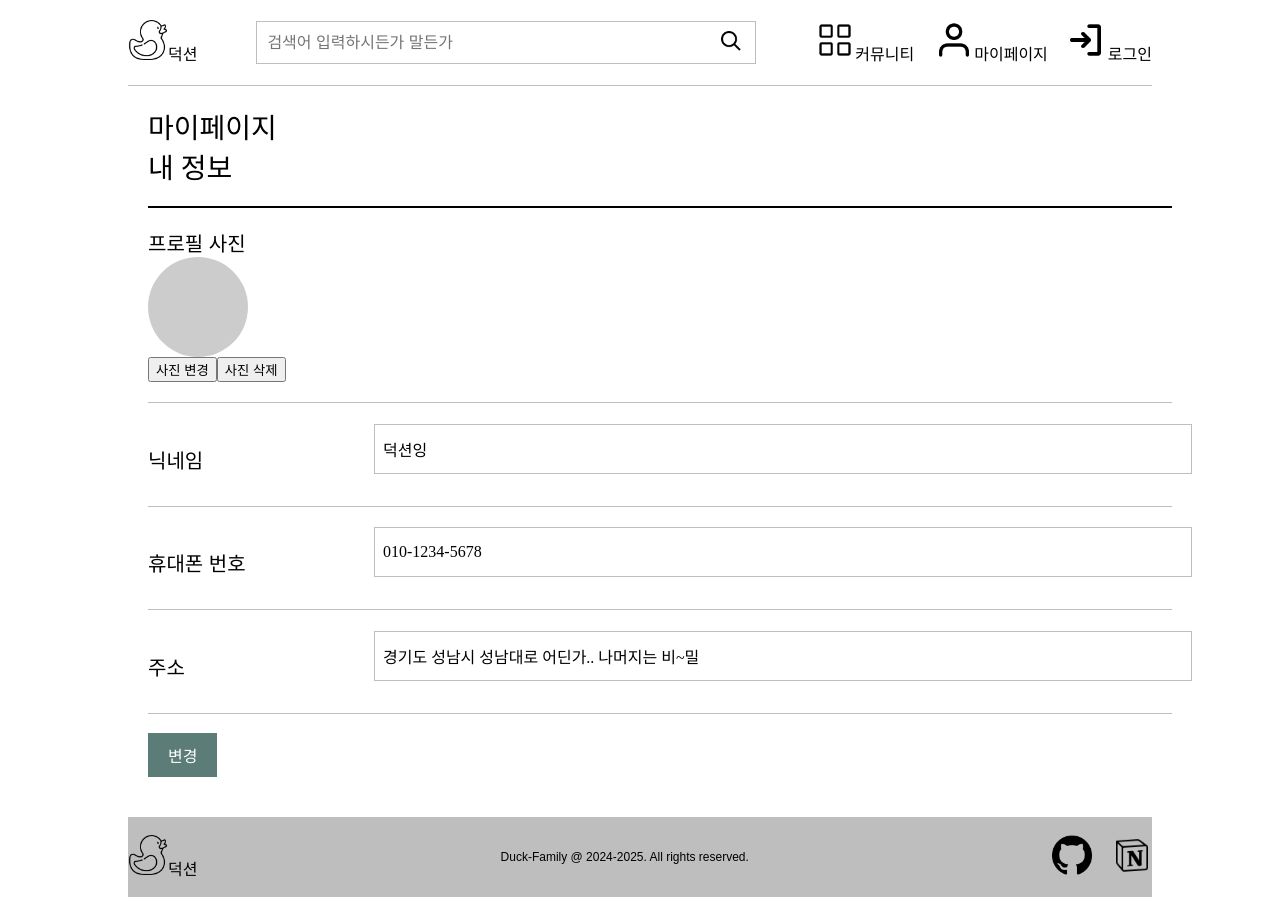
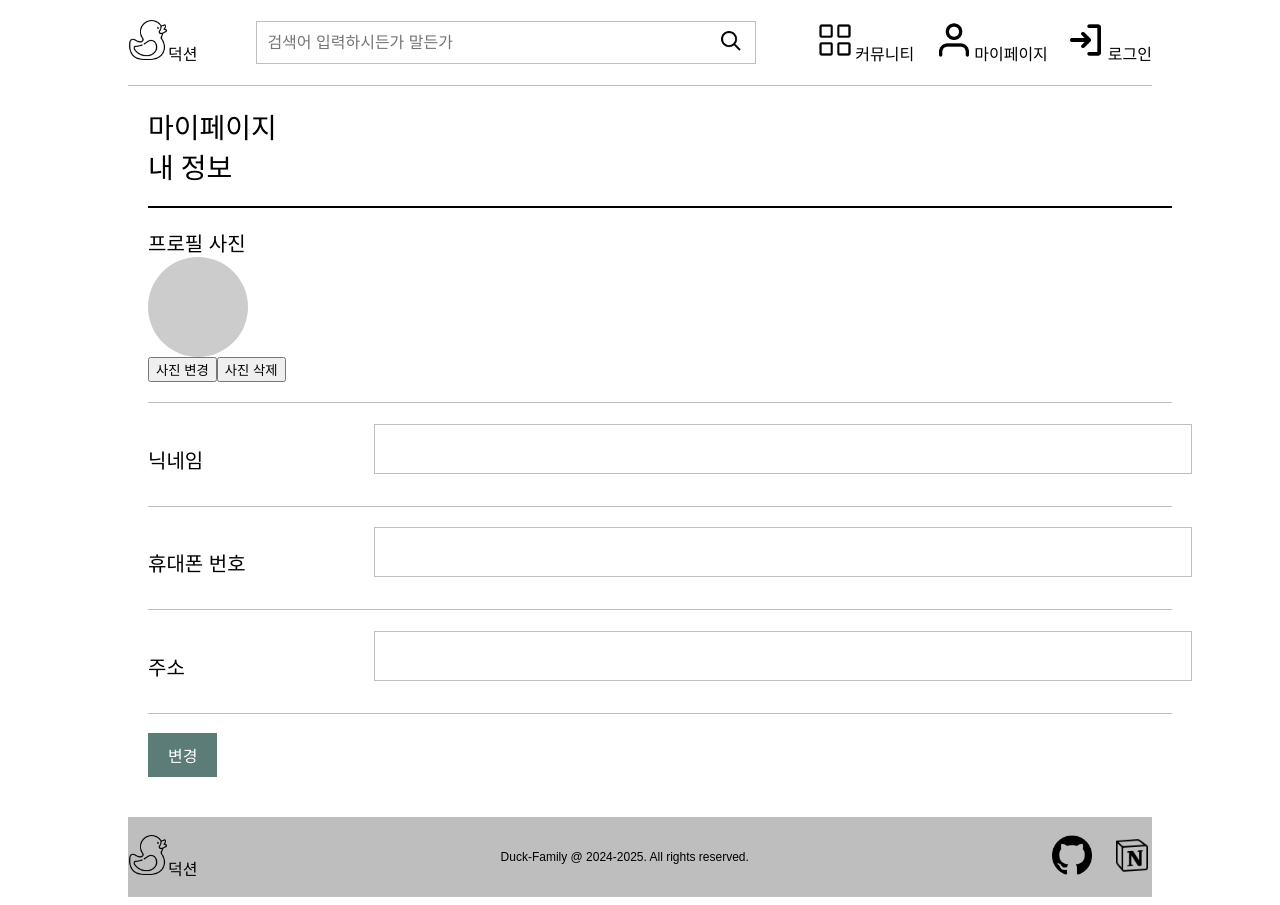
Before and after one commit to jooYeonIya/Ducktion, a React (Vite) app in the folder fe/: page /viewMyInfo in a window 1280 px wide. Built offline with nearby package versions, Linux system fonts and the light colour scheme; a web font is replaced by a local one.

Commit message:
design: numericinput사용 외에 전부완료 (#22)

```diff
--- a/fe/src/pages/ViewMyInfo.jsx
+++ b/fe/src/pages/ViewMyInfo.jsx
@@ -11,40 +11,43 @@ const ViewMyInfo = () => {
   const location = useLocation();
 
   const { nickname, phoneNumber, address } = location.state || {
-    nickname: '덕션잉',
-    phoneNumber: '010-1234-5678',
-    address: '경기도 성남시 성남대로 어딘가.. 나머지는 비~밀',
+
   };
 
-  const [nicknameState, setNickname] = useState(nickname);
-  const [phoneNumberState, setPhoneNumber] = useState(phoneNumber);
-  const [addressState, setAddress] = useState(address);
+  const [nicknameNew, setNicknameNew] = useState(nickname);
+  const [phoneNumberNew, setPhoneNumberNew] = useState(phoneNumber);
+  const [addressNew, setAddressNew] = useState(address);
   const [isEditing, setIsEditing] = useState(false);
-  const [error, setError] = useState('');
 
   const handleEditToggle = () => {
     setIsEditing(!isEditing);
-    setError('');
   };
 
   const handleSave = () => {
-    if (!nicknameState || !phoneNumberState || !addressState) {
-      setError('모든 필드를 채워주세요.');
+    if (!nicknameNew || !phoneNumberNew || !addressNew) {
+      window.alert('모든 필드를 채워주세요.'); // 오류 메시지 alert
       return;
     }
 
-    if (phoneNumberState.replace(/-/g, '').length !== 11) {
-      setError('전화번호는 11자리여야 합니다.');
+    if (phoneNumberNew.replace(/-/g, '').length !== 11) {
+      window.alert('전화번호는 11자리여야 합니다.'); // 오류 메시지 alert
       return;
     }
 
-    if (!validatePhoneNumber(phoneNumberState)) {
-      setError('전화번호 형식이 올바르지 않습니다. (예: 010-1234-5678)');
+    if (!validatePhoneNumber(phoneNumberNew)) {
+      window.alert('전화번호 형식이 올바르지 않습니다. (예: 010-1234-5678)'); // 오류 메시지 alert
       return;
     }
 
-    setError('');
+    // 수정된 정보를 저장하기 전에 사용자에게 확인 요청
+    const confirmSave = window.confirm("저장하시겠습니까?");
+    if (!confirmSave) {
+      return; // 사용자가 취소하면 함수 종료
+    }
+
+    // 에러가 없을 경우
     setIsEditing(false);
+    window.alert('저장되었습니다!'); // 성공 알림
     // 추가적인 저장 로직을 여기에 구현
   };
 
@@ -66,7 +69,7 @@ const ViewMyInfo = () => {
       formattedValue = value;
     }
 
-    setPhoneNumber(formattedValue); // 상태 업데이트
+    setPhoneNumberNew(formattedValue); // 상태 업데이트
   };
 
   return (
@@ -90,12 +93,12 @@ const ViewMyInfo = () => {
           {isEditing ? (
             <input
               type="text"
-              value={nicknameState}
-              onChange={(e) => setNickname(e.target.value)}
+              value={nicknameNew}
+              onChange={(e) => setNicknameNew(e.target.value)}
               className="searchTextField_input"
             />
           ) : (
-            <span>{nicknameState}</span>
+            <span>{nicknameNew}</span>
           )}
         </div>
       </div>
@@ -107,13 +110,13 @@ const ViewMyInfo = () => {
           {isEditing ? (
             <input
               type="text"
-              value={phoneNumberState}
+              value={phoneNumberNew}
               onChange={handlePhoneChange}
-              placeholder="예: 010-1234-5678"
+              placeholder="숫자만 입력해주세요. (01012345678)"
               className="searchTextField_input"
             />
           ) : (
-            <span>{phoneNumberState}</span>
+            <span>{phoneNumberNew}</span>
           )}
         </div>
       </div>
@@ -125,18 +128,18 @@ const ViewMyInfo = () => {
           {isEditing ? (
             <input
               type="text"
-              value={addressState}
-              onChange={(e) => setAddress(e.target.value)}
+              value={addressNew}
+              onChange={(e) => setAddressNew(e.target.value)}
               className="searchTextField_input"
             />
           ) : (
-            <span>{addressState}</span>
+            <span>{addressNew}</span>
           )}
         </div>
       </div>
       <HorizontalRule type="hr2" />
 
-      {error && <p style={{ color: 'red' }}>{error}</p>} {/* 오류 메시지 표시 */}
+      {alert && <p style={{ color: 'red' }}>{alert}</p>} {/* 오류 메시지 표시 */}
       <div>
         <RectangleButton text={isEditing ? "저장" : "변경"} onClick={isEditing ? handleSave : handleEditToggle} />
       </div>
```
